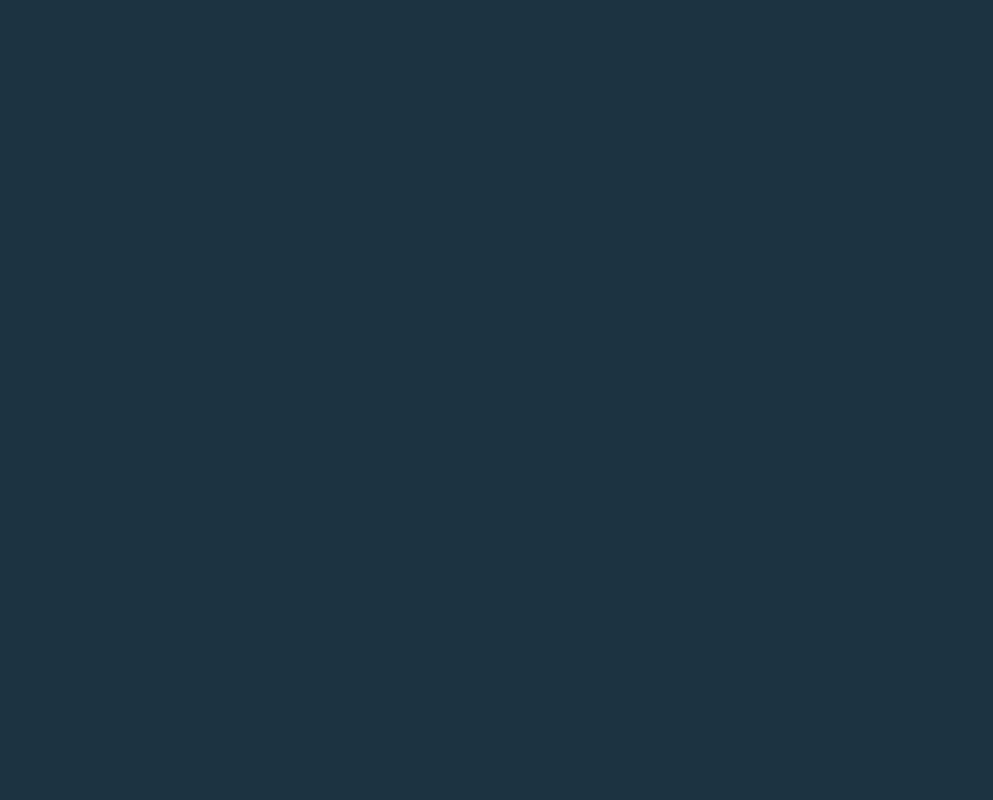
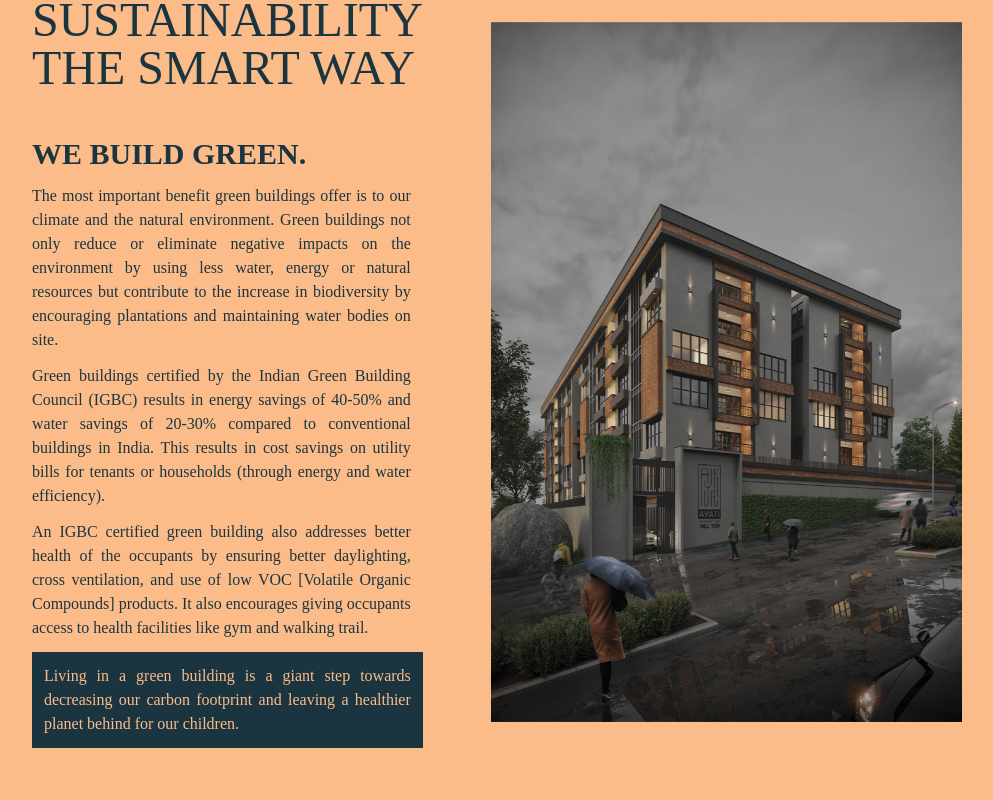
Before and after one commit to shivani-tripurari/AyatiPropeties, a Next.js app in the folder my-app/: page /sustain in a window 1280 px wide. Shown: the part 560-1360 px from the top of the page, without its empty margins (156-1149 px from the left). Before the commit the page ends 800 px from the top, so only its background shows below. Built offline with nearby package versions, Linux system fonts and the light colour scheme.

Commit message:
Update page.js

```diff
--- a/my-app/app/sustain/page.js
+++ b/my-app/app/sustain/page.js
@@ -1,15 +1,37 @@
 import React from 'react'
 import Navbar from '../components/Navbar'
 import Image from 'next/image'
+import abtImg from '../assets/ayati9.png';
+import Footer from '../components/Footer';
 const SustainPage = () => {
   return (
     <>
         <div className='relative bg-[#FBBC89] pb-10 w-[100%]'>
             <div className='bg-[#1B3540] h-[32vh] lg:h-[56vh]'>
                 <Navbar/>
-                <h1 className='text-[#FBBC89] text-5xl lg:text-7xl absolute top-56 left-[31%] lg:left-[39%] '>Sustainabilty</h1>
+                <h1 className='text-[#FBBC89] text-5xl lg:text-7xl absolute top-56 left-[21%] lg:left-[39%] '>Sustainabilty</h1>
+            </div>
+            <div className='ml-3 lg:ml-20 mt-20 flex flex-col lg:flex-row items-center justify-evenly'>
+              <div className='w-full lg:w-[40%] lg:ml-20 p-7'>
+            {/* text */}
+            <h1 className='text-[#1B3540] text-center lg:text-left text-3xl font-medium lg:text-5xl mb-4 pb-7 uppercase'>Sustainability<br/>
+            The Smart Way</h1>
+            <h3 className='text-[#1B3540] text-2xl lg:text-3xl font-bold uppercase mb-3 pr-3'>We build green.</h3>
+            <p className='text-[#1B3540] text-base text-justify pr-3'>The most important benefit green buildings offer is to our climate and the natural environment. Green buildings not only reduce or eliminate negative impacts on the environment by using less water, energy or natural resources but contribute to the increase in biodiversity by encouraging plantations and maintaining water bodies on site.</p>
+            <p className='pt-3 text-[#1B3540] text-base text-justify pr-3'>Green buildings certified by the Indian Green Building Council (IGBC) results in energy savings of 40-50% and water savings of 20-30% compared to conventional buildings in India. This results in cost savings on utility bills for tenants or households (through energy and water efficiency).</p>
+            <p className='pt-3 text-[#1B3540] text-base text-justify pr-3'>An IGBC certified green building also addresses better health of the occupants by ensuring better daylighting, cross ventilation, and use of low VOC [Volatile Organic Compounds] products. It also encourages giving occupants access to health facilities like gym and walking trail.</p>
+            <p className='mt-3 p-3 bg-[#1B3540] text-[#FBBC89] text-base text-justify pr-3'>Living in a green building is a giant step towards decreasing our carbon footprint and leaving a healthier planet behind for our children.
+            </p>
+            </div>
+        <div>
+            {/* image */}
+            <div className='w-[90%] ml-4 lg:w-[70%] lg:h-5/6 lg:ml-10'>
+                <Image src={abtImg} className='object-contain w-full'/>
             </div>
         </div>
+      </div>
+      <Footer/>
+    </div>
     </>
   )
 }
```
